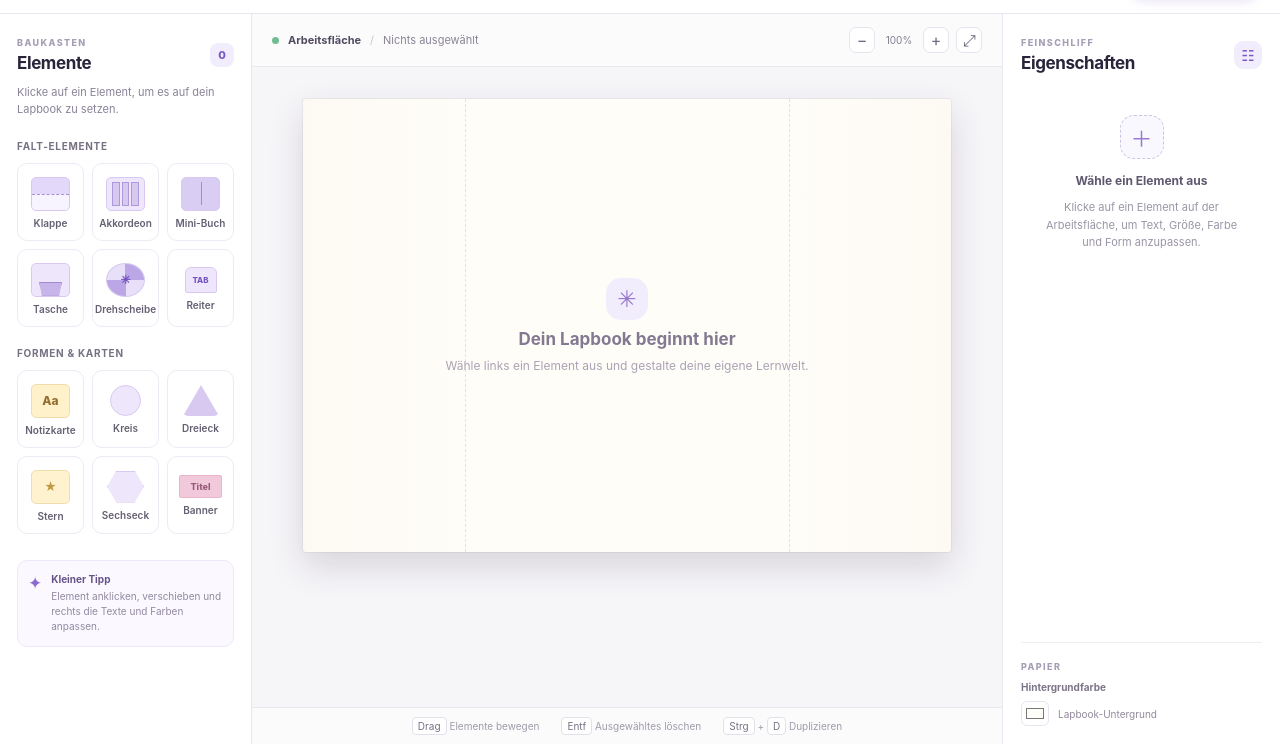
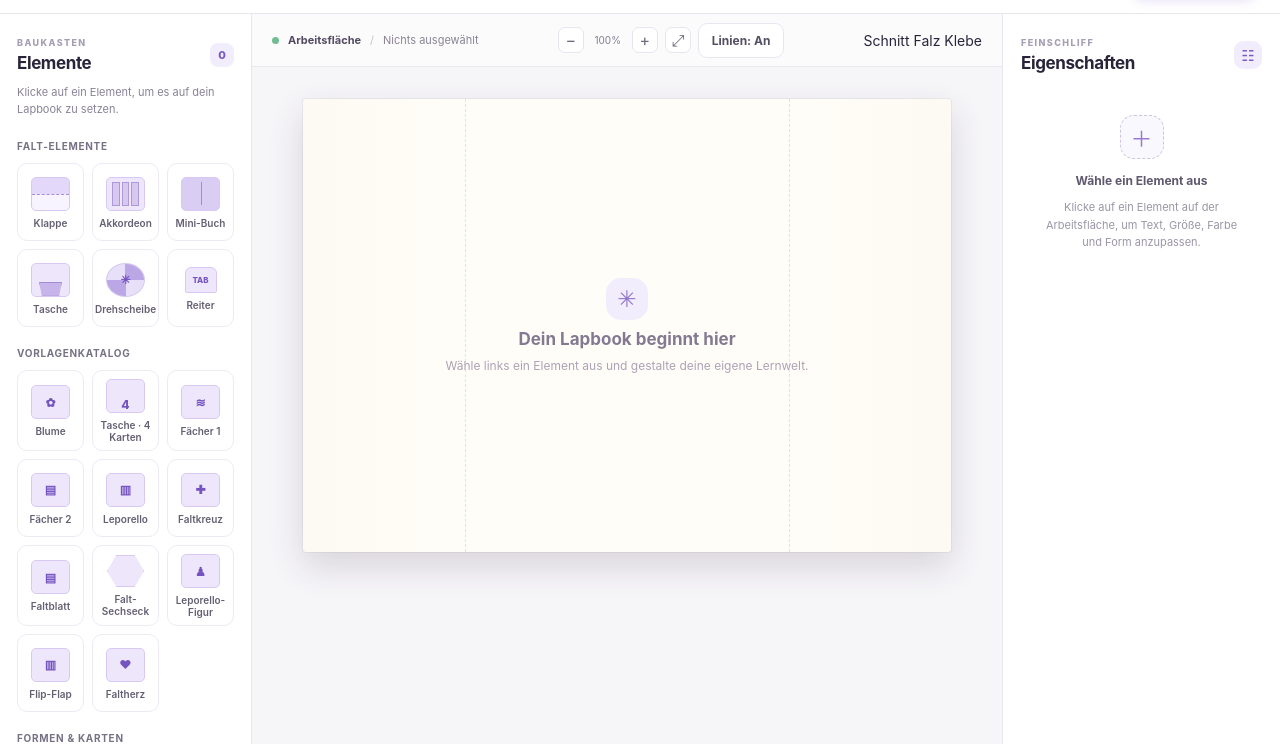
Before and after one commit to Poisiniously/lapbook-maker, a plain HTML site: page index.html in a window 1280 px wide. Shown: the part 56-800 px from the top of the page. Drawn offline with Linux system fonts and the light colour scheme.

Commit message:
Add controls for the lapbook template catalog

```diff
--- a/index.html
+++ b/index.html
@@ -53,6 +53,23 @@
       </section>
 
       <section class="tool-section">
+        <h2>Vorlagenkatalog</h2>
+        <div class="tool-grid tool-grid-catalog">
+          <button class="tool-card" type="button" data-add="flower"><span class="tool-art art-flower">✿</span><span>Blume</span></button>
+          <button class="tool-card" type="button" data-add="pocket4"><span class="tool-art art-pocket">4</span><span>Tasche · 4 Karten</span></button>
+          <button class="tool-card" type="button" data-add="fan1"><span class="tool-art art-fan">≋</span><span>Fächer 1</span></button>
+          <button class="tool-card" type="button" data-add="fan2"><span class="tool-art art-fan">▤</span><span>Fächer 2</span></button>
+          <button class="tool-card" type="button" data-add="leporello"><span class="tool-art art-leporello">▥</span><span>Leporello</span></button>
+          <button class="tool-card" type="button" data-add="foldcross"><span class="tool-art art-cross">✚</span><span>Faltkreuz</span></button>
+          <button class="tool-card" type="button" data-add="foldsheet"><span class="tool-art art-sheet">▤</span><span>Faltblatt</span></button>
+          <button class="tool-card" type="button" data-add="hexfold"><span class="tool-art art-hexagon"></span><span>Falt-Sechseck</span></button>
+          <button class="tool-card" type="button" data-add="leporello-figure"><span class="tool-art art-person">♟</span><span>Leporello-Figur</span></button>
+          <button class="tool-card" type="button" data-add="flipflap"><span class="tool-art art-flip">▥</span><span>Flip-Flap</span></button>
+          <button class="tool-card" type="button" data-add="foldheart"><span class="tool-art art-heart">♥</span><span>Faltherz</span></button>
+        </div>
+      </section>
+
+      <section class="tool-section">
         <h2>Formen &amp; Karten</h2>
         <div class="tool-grid">
           <button class="tool-card" type="button" data-add="note"><span class="tool-art art-note">Aa</span><span>Notizkarte</span></button>
@@ -78,6 +95,12 @@
           <span id="zoom-label">100%</span>
           <button class="icon-button" id="zoom-in" type="button" aria-label="Vergrößern" title="Vergrößern">+</button>
           <button class="icon-button" id="zoom-fit" type="button" aria-label="Ansicht einpassen" title="Ansicht einpassen">⤢</button>
+          <button class="button button-quiet guide-toggle" id="toggle-guides" type="button" aria-pressed="true" title="Schnitt-, Falz- und Klebelinien ein- oder ausblenden">Linien: An</button>
+        </div>
+        <div class="guide-legend" aria-label="Linienlegende">
+          <span><i class="legend-cut"></i>Schnitt</span>
+          <span><i class="legend-fold"></i>Falz</span>
+          <span><i class="legend-glue"></i>Klebe</span>
         </div>
       </div>
       <div class="canvas-viewport" id="canvas-viewport">
```
